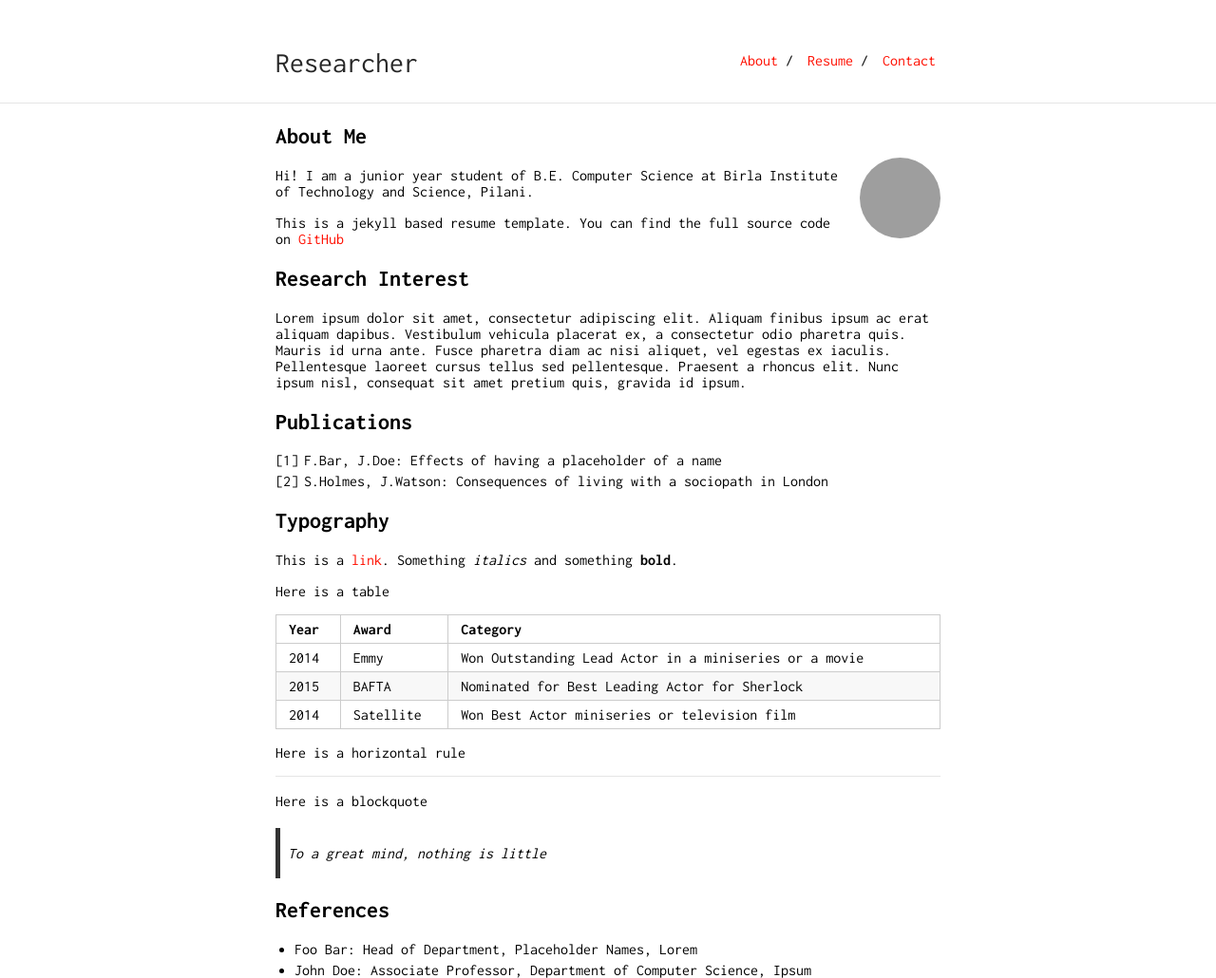
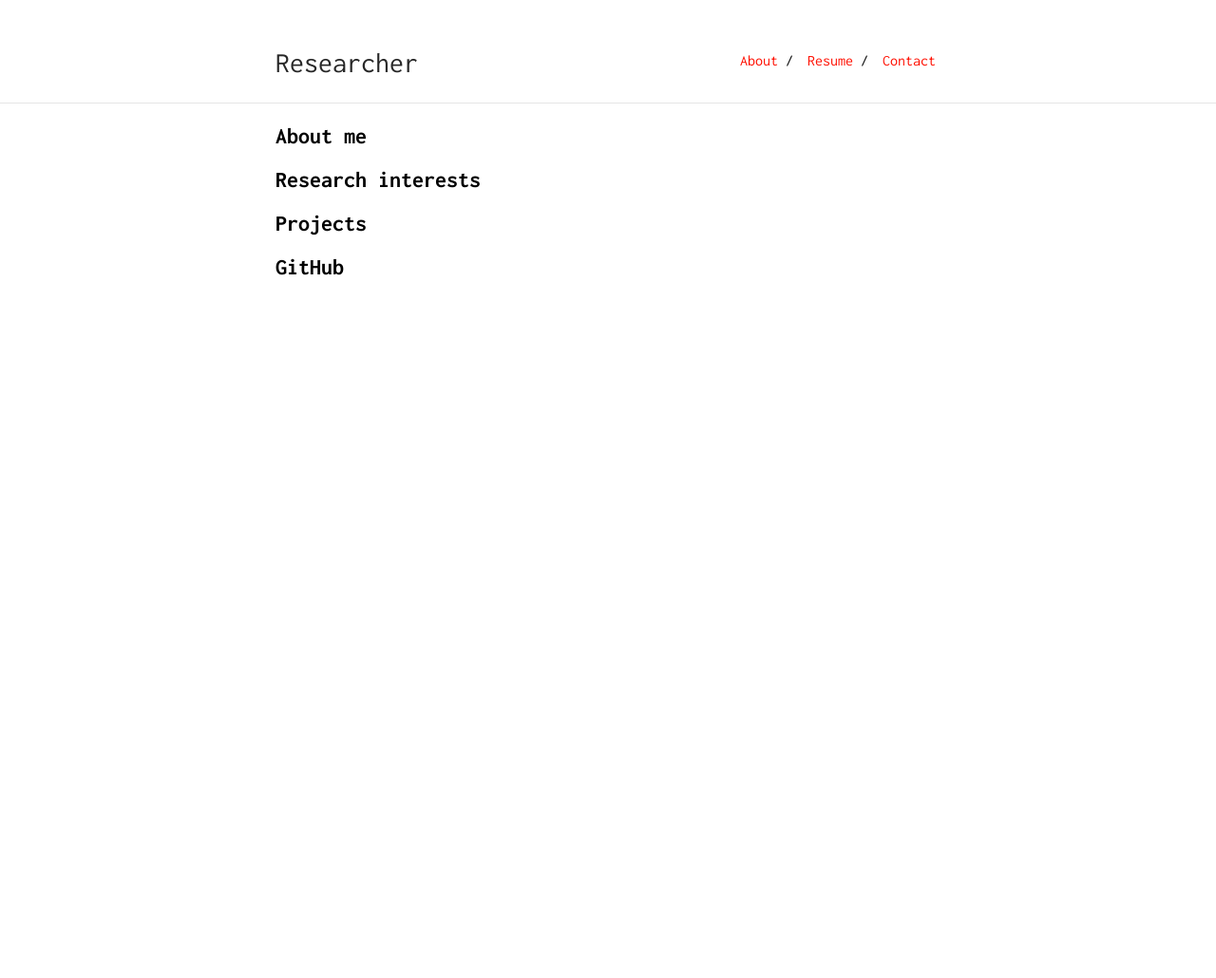
Before and after one commit to glnmario/glnmario.github.io, a Jekyll site: the page built from index.md, in a window 1280 px wide. Shown: the whole page at 95% size. Built offline with Jekyll 4.4.1, drawn with Linux system fonts in a browser that asks for light colours; our own code applies the rules of GitHub Pages for plain Markdown files; after the commit the page ends 900 px from its top, so only the background shows below that; grey boxes are pictures that could not be loaded.

Commit message:
Clean up home page

```diff
--- a/index.md
+++ b/index.md
@@ -2,44 +2,10 @@
 layout: default
 ---
 
-## About Me
+## About me
 
-<img class="profile-picture" src="sherlock.jpg">
+## Research interests
 
-Hi! I am a junior year student of B.E. Computer Science at Birla Institute of Technology and Science, Pilani.
+## Projects
 
-This is a jekyll based resume template. You can find the full source code on [GitHub](https://github.com/bk2dcradle/researcher)
-
-## Research Interest
-
-Lorem ipsum dolor sit amet, consectetur adipiscing elit. Aliquam finibus ipsum ac erat aliquam dapibus. Vestibulum vehicula placerat ex, a consectetur odio pharetra quis. Mauris id urna ante. Fusce pharetra diam ac nisi aliquet, vel egestas ex iaculis. Pellentesque laoreet cursus tellus sed pellentesque. Praesent a rhoncus elit. Nunc ipsum nisl, consequat sit amet pretium quis, gravida id ipsum.
-
-## Publications
-
-1. F.Bar, J.Doe: Effects of having a placeholder of a name
-2. S.Holmes, J.Watson: Consequences of living with a sociopath in London
-
-## Typography
-
-This is a [link](http://google.com). Something *italics* and something **bold**.
-
-Here is a table
-
-Year | Award | Category
------|-------|--------
-2014 | Emmy  | Won Outstanding Lead Actor in a miniseries or a movie
-2015 | BAFTA | Nominated for Best Leading Actor for Sherlock
-2014 | Satellite | Won Best Actor miniseries or television film
-
-Here is a horizontal rule
-
----
-
-Here is a blockquote
-
-> To a great mind, nothing is little
-
-## References
-
-* Foo Bar: Head of Department, Placeholder Names, Lorem
-* John Doe: Associate Professor, Department of Computer Science, Ipsum
+## GitHub
```
